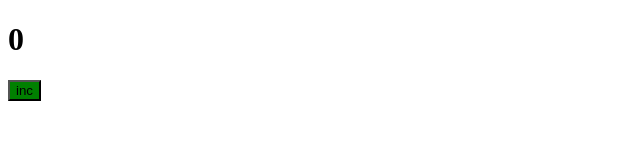
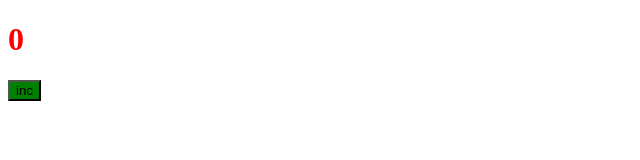
Before and after one commit to Futuringer/webpack, a React app: page / in a window 1280 px wide. Shown: the top 160 px of the page, without its empty margins (0-640 px from the left). Built offline with nearby package versions, Linux system fonts and the light colour scheme.

Commit message:
feat: add webpack coonfig

```diff
--- a/src/components/App.module.scss
+++ b/src/components/App.module.scss
@@ -1,3 +1,7 @@
 .button {
   background-color: green;
 }
+
+.value {
+  color: red;
+}
--- a/src/components/App.tsx
+++ b/src/components/App.tsx
@@ -6,7 +6,7 @@
   const increment = () => setCount(prev => prev + 1);
   return (
     <div>
-      <h1>{count}</h1>
+      <h1 className={classes.value}>{count}</h1>
       <button onClick={increment} className={classes.button}>inc</button>
     </div>
   );
```
Also changed, not shown: 6 other files (tests, documents, lock files or other folders).
